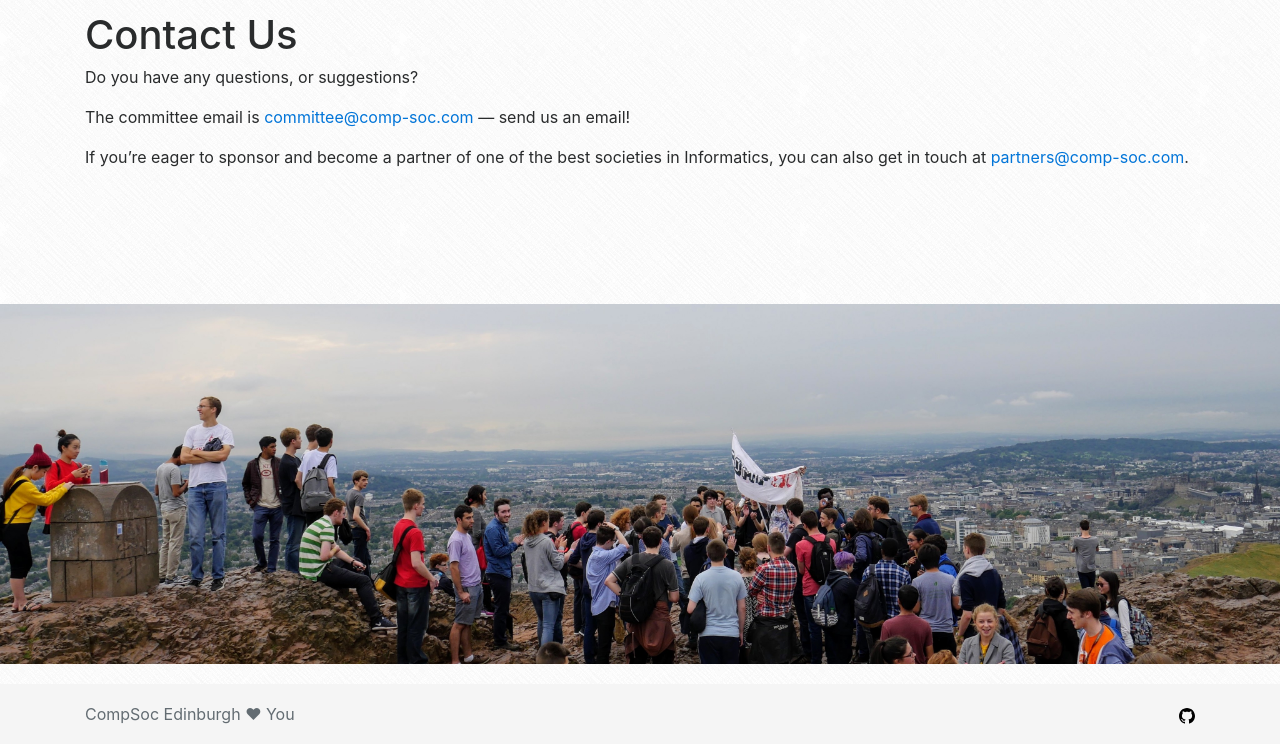
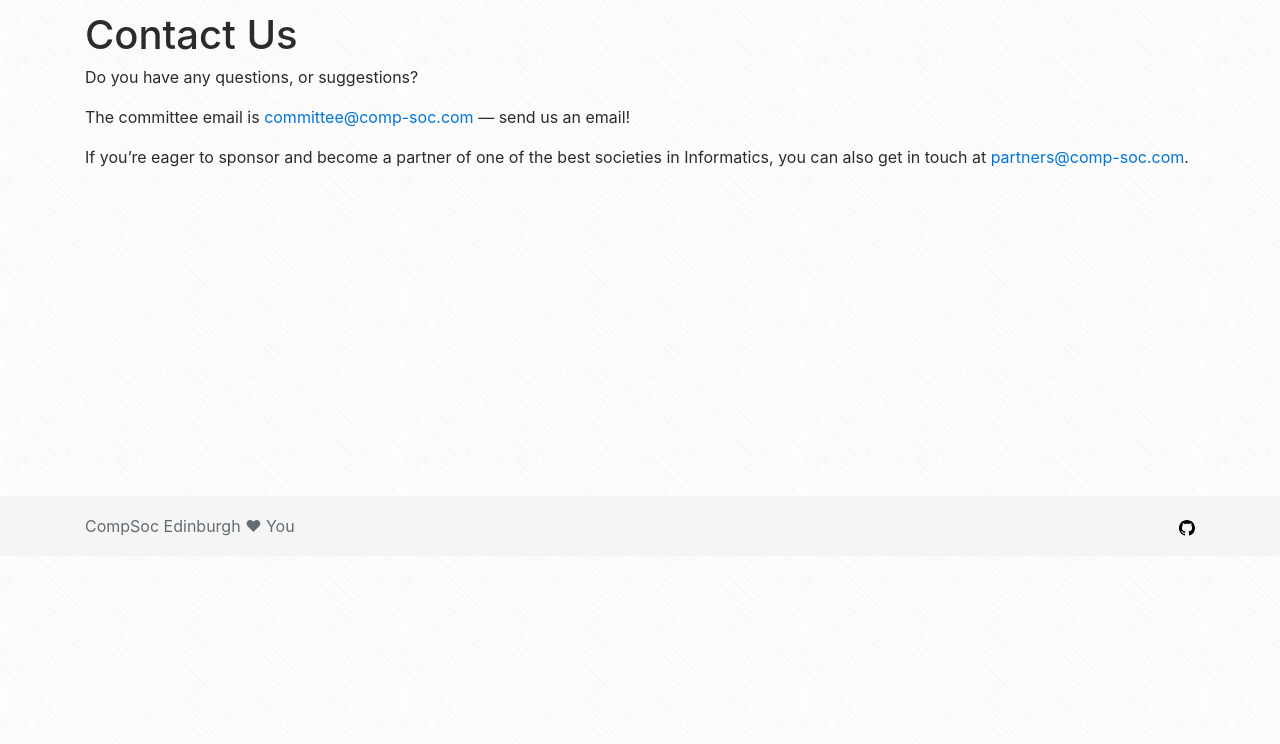
Before and after one commit to compsoc-edinburgh/website, a Jekyll site: the page built from _pages/contact.md, in a window 1280 px wide. Shown: the part 344-1088 px from the top of the page. Built offline with Jekyll 4.4.1, drawn with Linux system fonts in a browser that asks for light colours; nearby versions of some CDN libraries; after the commit the page ends 900 px from its top, so only the background shows below that.

Commit message:
removed footer image from contact page

```diff
--- a/_pages/contact.md
+++ b/_pages/contact.md
@@ -1,6 +1,5 @@
 ---
 title: "Contact Us"
-footer_image: "contact.JPG"
 ---
 
 Do you have any questions, or suggestions?
```
Also changed, not shown: static/img/footers/contact.JPG (deleted).
